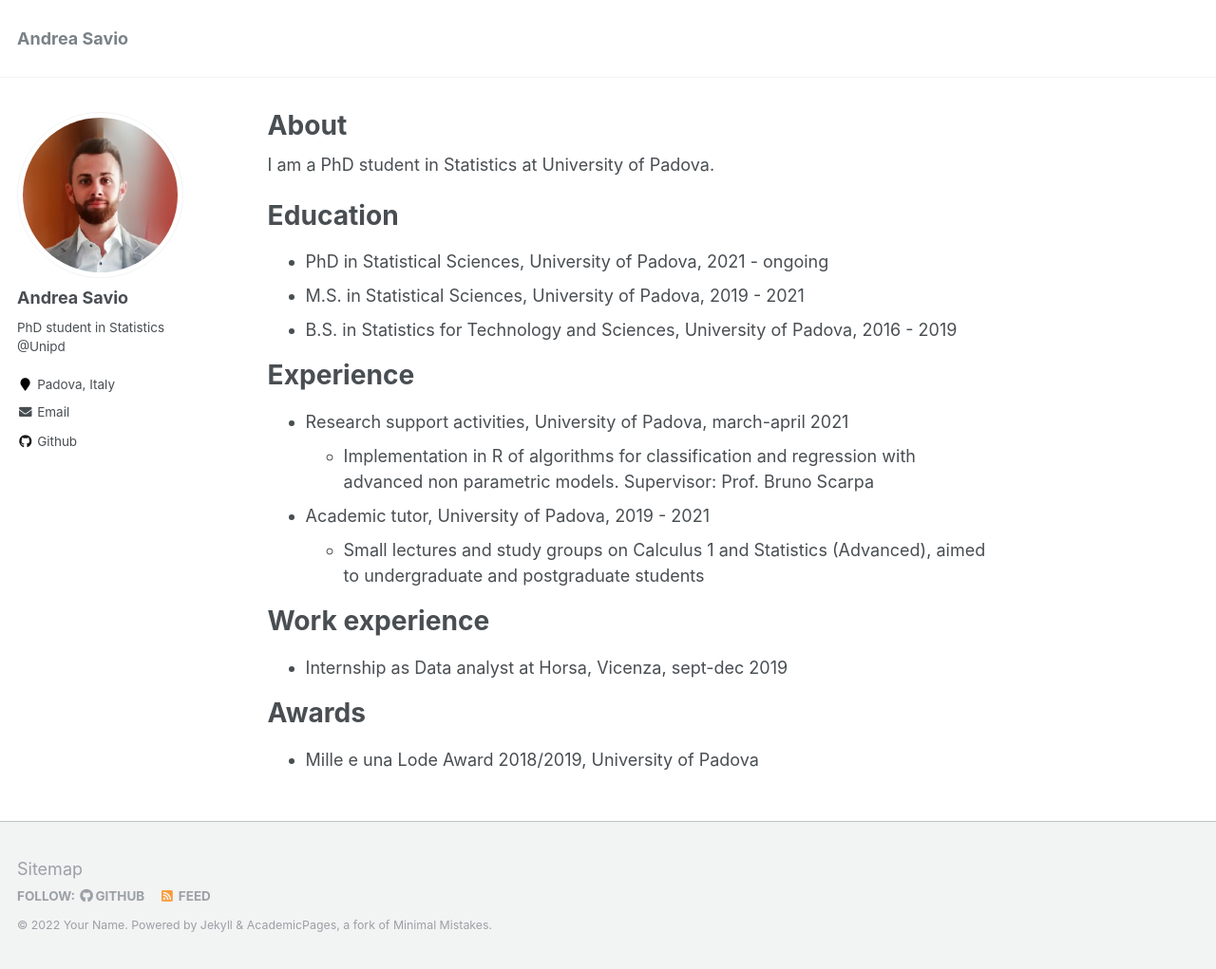
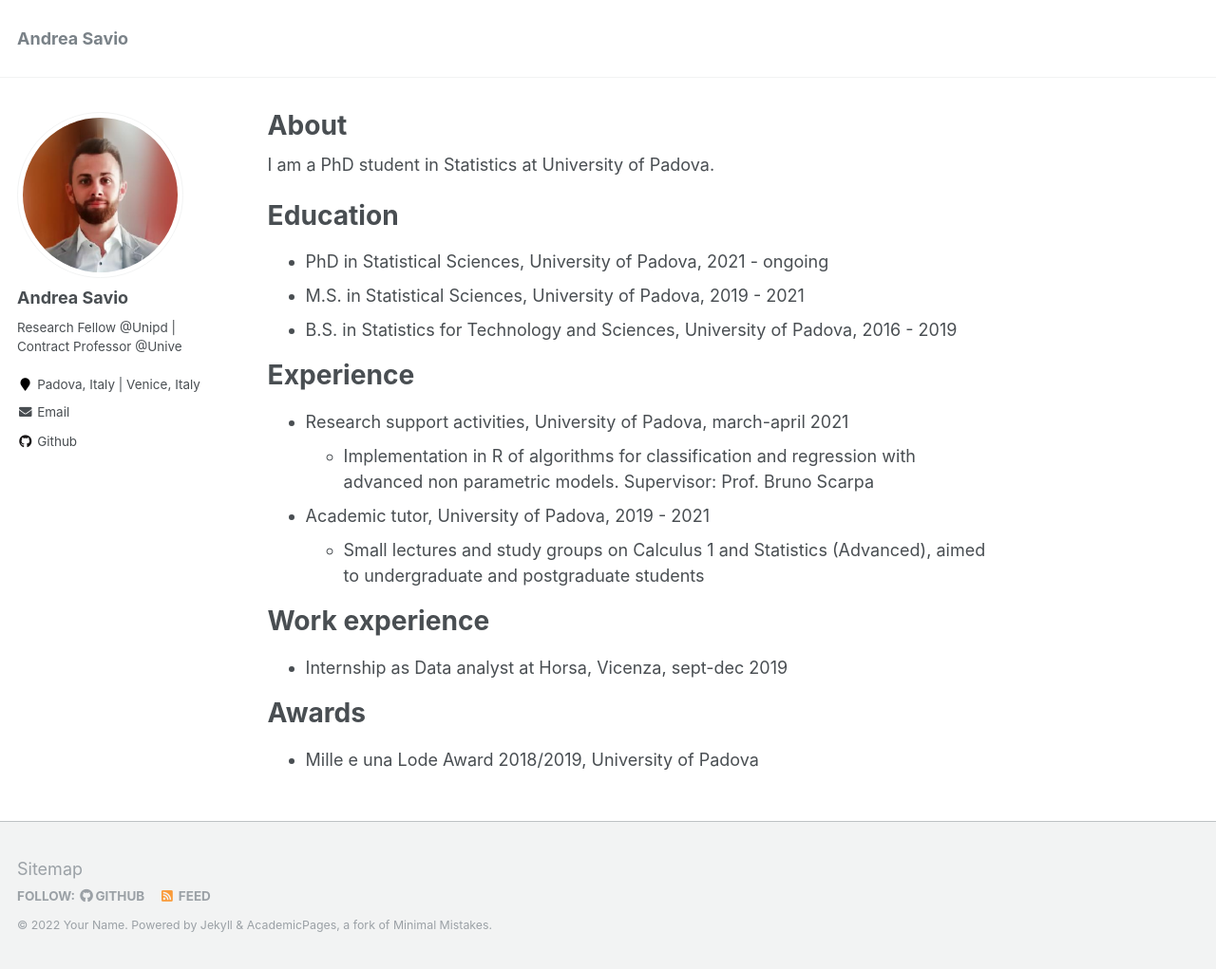
Before and after one commit to avios97/avios97.github.io, a Jekyll site: the page built from _pages/about.md, in a window 1280 px wide and 1021 px high. Shown: the whole window at 95% size. Built offline with Jekyll 4.4.1, drawn with Linux system fonts in a browser that asks for light colours.

Commit message:
Update _config.yml

```diff
--- a/_config.yml
+++ b/_config.yml
@@ -82,12 +82,12 @@ analytics:
 author:
   name             : "Andrea Savio"
   avatar           : "profile.png"
-  bio              : "PhD student in Statistics @Unipd"
-  location         : "Padova, Italy"
+  bio              : "Research Fellow @Unipd | Contract Professor @Unive"
+  location         : "Padova, Italy | Venice, Italy"
   employer         :
  # pubmed           : "https://www.ncbi.nlm.nih.gov/pubmed/?term=john+snow"
  # googlescholar    : "http://yourfullgooglescholarurl.com"
-  email            : "federica.stolf@phd.unipd.it"
+  email            : "svandr97@gmail.com"
   researchgate     :  # example: "https://www.researchgate.net/profile/yourprofile"
   uri              :
   bitbucket        :
```
